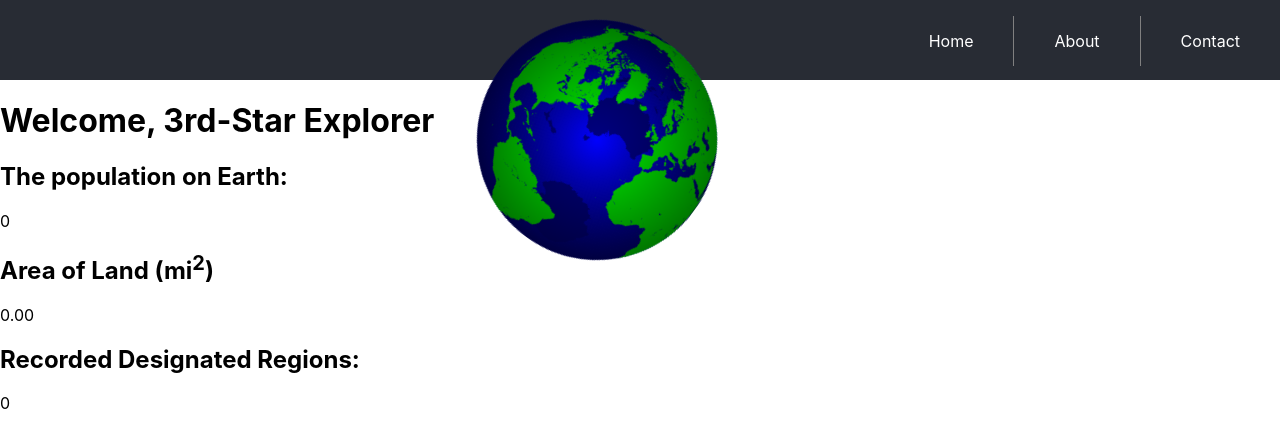
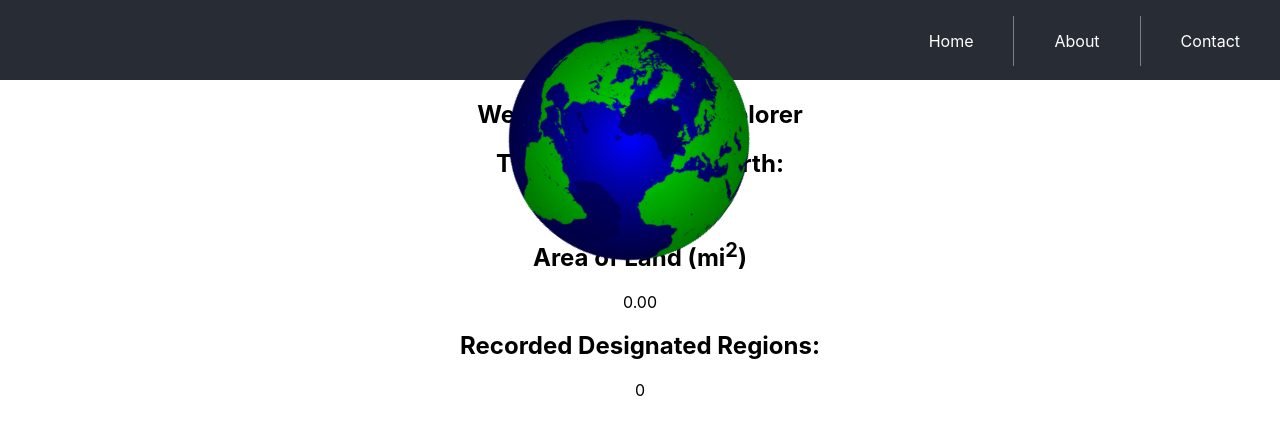
Before and after one commit to StefonSimmons/world-tour, a React (Create React App) app in the folder world-tour/: page / in a window 1280 px wide. Shown: the top 448 px of the page. Built offline with nearby package versions, Linux system fonts and the light colour scheme; no server answers.

Commit message:
installed styled components

```diff
--- a/world-tour/package.json
+++ b/world-tour/package.json
@@ -10,7 +10,8 @@
     "react": "^16.13.1",
     "react-dom": "^16.13.1",
     "react-router-dom": "^5.1.2",
-    "react-scripts": "3.4.1"
+    "react-scripts": "3.4.1",
+    "styled-components": "^5.1.0"
   },
   "scripts": {
     "start": "react-scripts start",
--- a/world-tour/src/components/Header-global/Header.css
+++ b/world-tour/src/components/Header-global/Header.css
@@ -5,7 +5,7 @@
   position: absolute;
   height: 30vmin;
   top: 20px;
-  right: 44vw;
+  right: 41.5vw;
   cursor: pointer;
   animation: earth-logo-spin infinite 50s linear;
 }
--- /dev/null
+++ b/world-tour/src/components/HomePage/Home.css
@@ -0,0 +1,7 @@
+main{
+  display: flex;
+  justify-content: center;
+  /* align-content: center; */
+  text-align: center;
+  bottom: 50px
+}
--- a/world-tour/src/components/HomePage/Home.js
+++ b/world-tour/src/components/HomePage/Home.js
@@ -1,16 +1,27 @@
 import React from 'react'
+import '../HomePage/Home.css'
+
+
+
 
 function Home({totalCountries, totalArea, totalPopulation}) {
   return (
     <div>
+
+      <main>
+        <section>
           <h1>Welcome, 3rd-Star Explorer</h1>
+
           <h2>The population on Earth:</h2>
           <p>{totalPopulation}</p>
+
           <h2>Area of Land (mi<sup>2</sup>)</h2>
           <p>{totalArea}</p>
+
           <h2>Recorded Designated Regions:</h2>
           <p>{totalCountries}</p>
-
+        </section>
+      </main>
     </div>
   )
 }
```
Also changed, not shown: 1 other file (tests, documents, lock files or other folders). Lines whose indentation alone changed are shown as unchanged.
